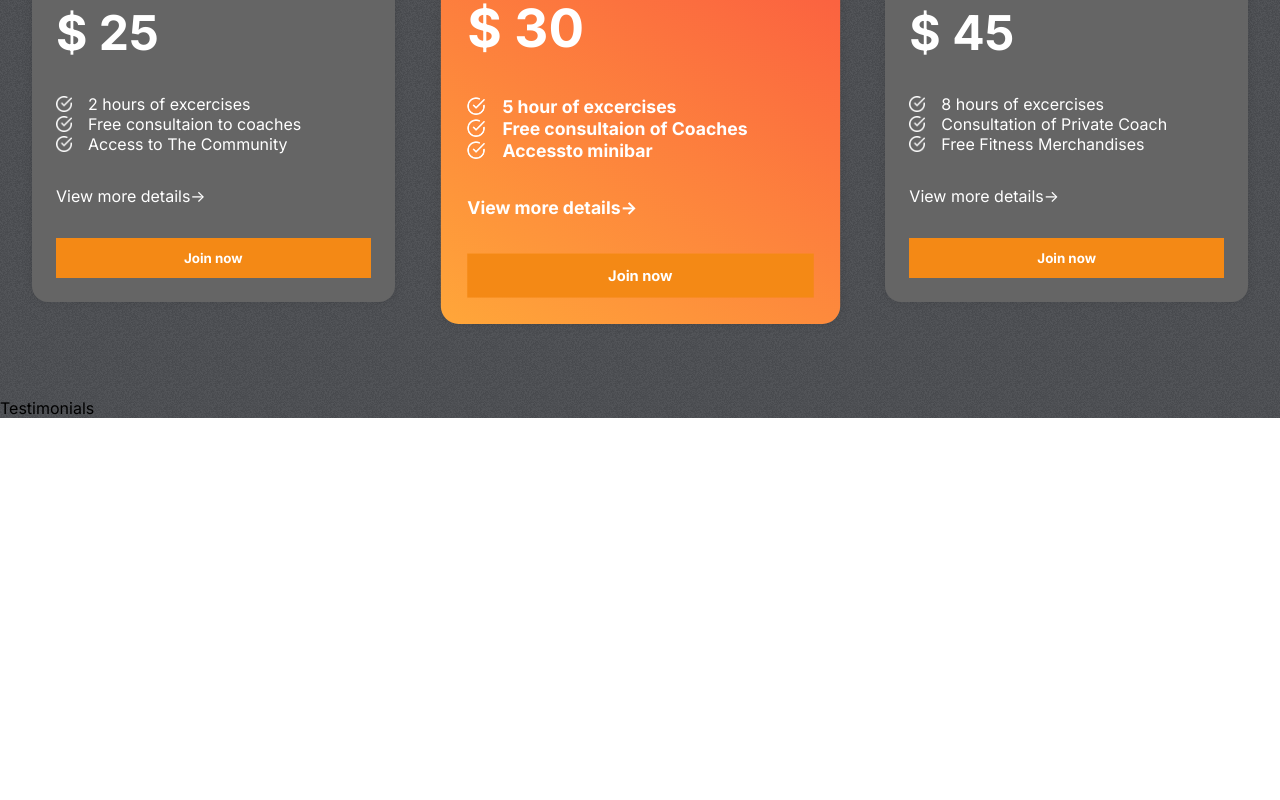
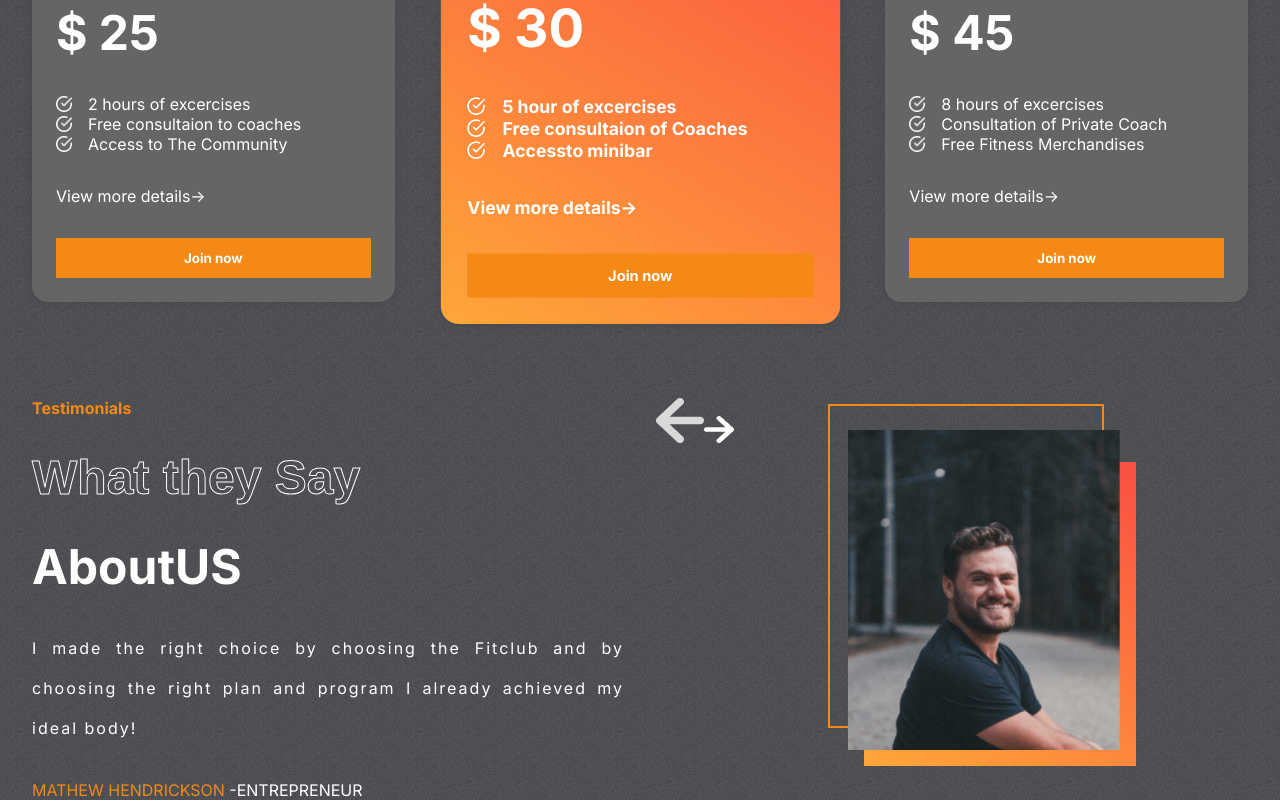
Before and after one commit to Abdelkader0/Gym, a React (Create React App) app: page / in a window 1280 px wide. Shown: the part 1553-2353 px from the top of the page. Before the commit the page ends 1971 px from the top, so only its background shows below. Built offline with nearby package versions, Linux system fonts and the light colour scheme.

Commit message:
testimonials Complete

```diff
--- a/src/Components/Testimonials/Testimonials.css
+++ b/src/Components/Testimonials/Testimonials.css
@@ -0,0 +1,66 @@
+.Testimonials{
+    display: flex;
+    gap: 2rem;
+    padding: 0 2rem;
+}
+
+.left-t{
+    display: flex;
+    flex-direction: column;
+    gap: 2rem;
+    flex:1;
+    text-decoration: uppercase;
+    color: white;
+}
+
+.left-t>:nth-child(1){
+    color: var(--orange);
+    font-weight: bold;
+}
+.left-t>:nth-child(2),
+.left-t>:nth-child(3){
+    font-size: 3rem;
+    font-weight: bold;
+}
+
+.left-t>:nth-child(4){
+    text-transform: none;
+    letter-spacing: 2px;
+    text-align: justify;
+    line-height: 40px;
+}
+
+.right-t{
+    display: flex;
+    position: relative;
+    flex-direction: column;
+    gap: 2rem;
+    flex:1;
+    text-decoration: uppercase;
+    color: white;
+}
+
+.right-t>img{
+    position: absolute;
+    width: 17rem;
+    height: 20rem;
+    object-fit: cover;
+    right: 8rem;
+    top: 2rem;
+}
+.right-t>:nth-child(1){
+    color: var(--orange);
+    position: absolute;
+    background-color: transparent;
+    border: 2px solid var(--orange);
+    width: 17rem;height: 20rem;
+    right: 9rem;
+    top: 0.4rem;
+}
+
+.right-t>:nth-child(2){
+    position: absolute;
+    background: var(--planCard);
+    width: 17rem;height: 19rem;
+    top: 4rem;right: 7rem;
+}
--- a/src/Components/Testimonials/Testimonials.jsx
+++ b/src/Components/Testimonials/Testimonials.jsx
@@ -1,8 +1,41 @@
-import React from 'react'
+import React, { useState } from 'react';
+import './Testimonials.css'
+import { testimonialsData } from '../../data/testimonialsData'
+import leftArrow from '../../assets/leftArrow.png'
+import rightArrow from '../../assets/rightArrow.png'
+
 
 const Testimonials = () => {
+
+    const [selected, setSelected] = useState(0);
+    const tLength = testimonialsData.length;
   return (
-    <div>Testimonials</div>
+    <div className="Testimonials">
+        <div className="left-t">
+            <span>Testimonials</span>
+            <span className='stroke-text'>What they Say</span>
+            <span>AboutUS</span>
+            <span>
+                {testimonialsData[selected].review}
+            </span>
+            <span>
+                <span style={{color: 'var(--orange)'}}>
+                    {testimonialsData[selected].name}
+                </span>{"  "}
+                -{testimonialsData[selected].status}
+            </span>
+        </div>
+        <div className="right-t">
+            <div></div>
+            <div></div>
+            <img src={testimonialsData[selected].image} alt="" />
+
+            <div className="arrows">
+                <img src={leftArrow} alt="" />
+                <img src={rightArrow} alt="" />
+            </div>
+        </div>
+    </div>
   )
 }
 
```
